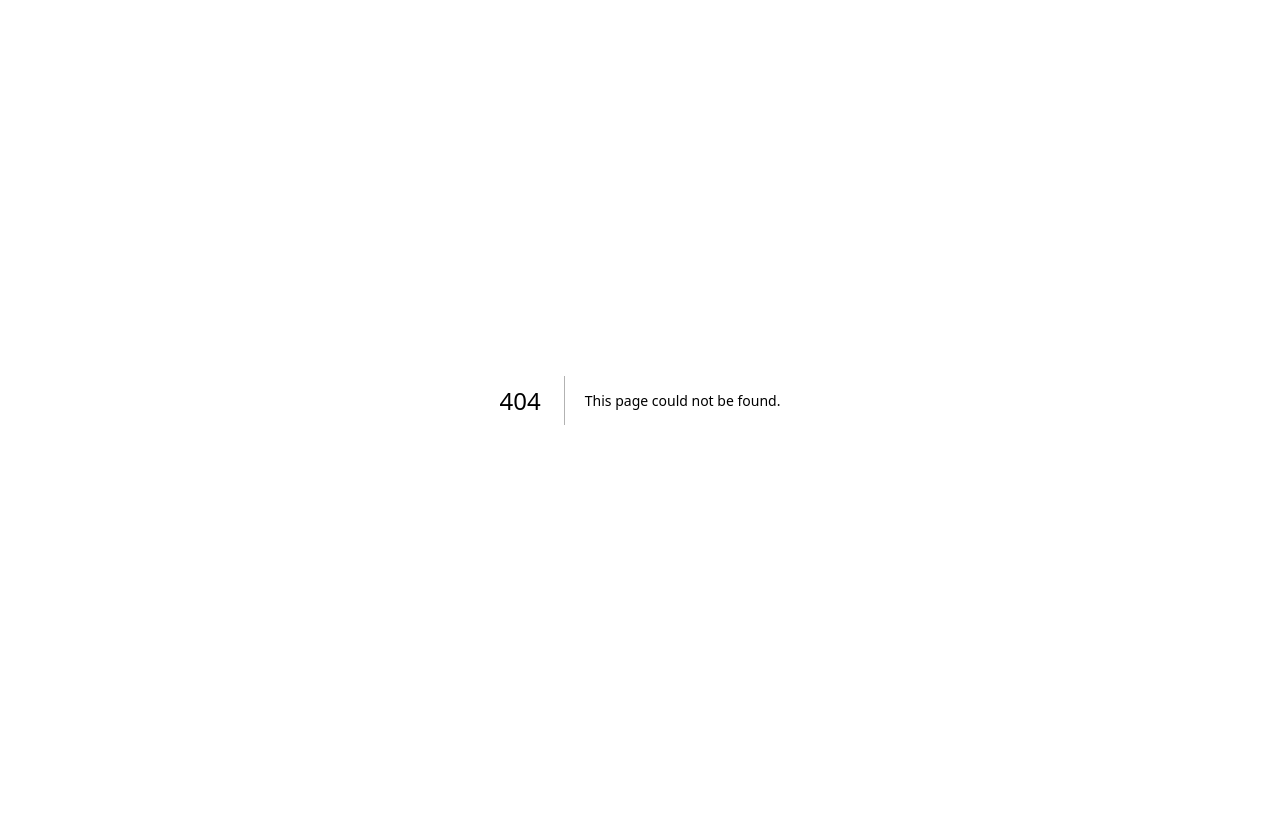
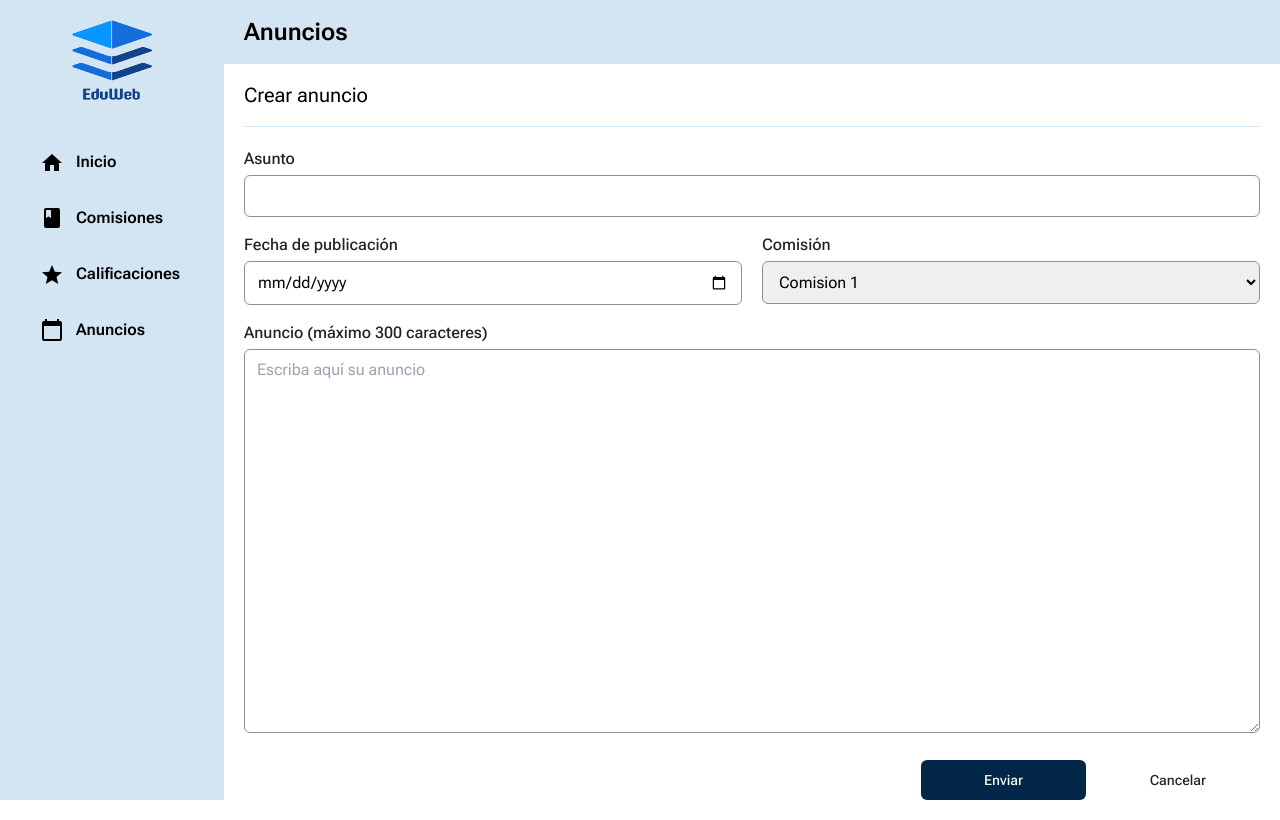
Before and after one commit to No-Country/S7-22-T-NodeReact, a Next.js app in the folder frontend/: page /profs/anuncios in a window 1280 px wide. Before the commit this address had no page. Built offline with nearby package versions, Linux system fonts and the light colour scheme.

Commit message:
added profs views

```diff
--- /dev/null
+++ b/frontend/src/pages/profs/anuncios.jsx
@@ -0,0 +1,74 @@
+import Layout from "@/components/Layout";
+import InputField from "@/components/InputField";
+import Button from "@/components/Button";
+import {CalendarIcon, HomeIcon, StarIcon, SubjectsIcon} from "@/assets/icons-sidebar";
+import { useState } from "react";
+
+const menuItems = [
+    { label: 'Inicio', url: '/profs', icon: <HomeIcon /> },
+    { label: 'Comisiones', url: '/profs/comisiones', icon: <SubjectsIcon /> },
+    { label: 'Calificaciones', url: '/profs/calificaciones', icon: <StarIcon /> },
+    { label: 'Anuncios', url: '/profs/anuncios', icon: <CalendarIcon /> },
+];
+
+const Anuncios = () => {
+    const [formData, setFormData] = useState({
+        subject: '',
+        date: '',
+        commission: '',
+        announcement: '',
+    });
+
+    const handleChange = (e) => {
+        setFormData({
+            ...formData,
+            [e.target.name]: e.target.value
+        })
+
+        console.log(formData)
+    }
+
+    return (
+        <Layout name={'Anuncios'} menuItems={menuItems}>
+            <div className='flex justify-between items-center py-4 border-b border-secondary'>
+                <p className='text-h4'>Crear anuncio</p>
+            </div>
+
+            <form className='mt-5'>
+                <div>
+                    <InputField label='Asunto' name='subject' type='text' onChange={handleChange} />
+                </div>
+                <div className='flex gap-5'>
+                    <div className='w-full'>
+                        <InputField label='Fecha de publicación' name='date' type='date' onChange={handleChange} value={formData.date} />
+                    </div>
+                    <div className='w-full'>
+                        <p className='font-medium text-black mb-1'>Comisión</p>
+                        {/*<InputField label='Comisión' name='commission' type='text' onChange={handleChange} value={formData.commission} />*/}
+                        <select onChange={handleChange} name='commission'
+                                className='border border-border focus:border-primary w-full rounded-md px-3 py-2.5 text-body focus:outline-none'>
+                            <option value='uno'>Comision 1</option>
+                            <option value='dos'>Comision 2</option>
+                            <option value='tres'>Comision 3</option>
+                        </select>
+                    </div>
+                </div>
+                <div>
+                    <p className='font-medium text-black mb-1'>Anuncio (máximo 300 caracteres)</p>
+                    <textarea className='w-full h-96 border border-border focus:border-primary rounded-md px-3 py-2 text-body focus:outline-none'
+                              placeholder='Escriba aquí su anuncio'
+                              name='announcement'
+                              value={formData.announcement}
+                              onChange={handleChange} />
+                </div>
+
+                <div className='flex ml-auto gap-2.5 mt-5 w-4/12'>
+                    <Button text='Enviar' variant='primary' type='submit' visible={true} size={'full'} />
+                    <Button text='Cancelar' variant='normal' type='button' visible={true} size={'full'} />
+                </div>
+            </form>
+        </Layout>
+    )
+}
+
+export default Anuncios;
--- a/frontend/src/pages/profs/calificaciones.jsx
+++ b/frontend/src/pages/profs/calificaciones.jsx
@@ -8,7 +8,7 @@ const menuItems = [
     { label: 'Inicio', url: '/profs', icon: <HomeIcon /> },
     { label: 'Comisiones', url: '/profs/comisiones', icon: <SubjectsIcon /> },
     { label: 'Calificaciones', url: '/profs/calificaciones', icon: <StarIcon /> },
-    { label: 'Crear tarea', url: '/profs/crear-tarea', icon: <CalendarIcon /> },
+    { label: 'Anuncios', url: '/profs/anuncios', icon: <CalendarIcon /> },
 ];
 
 const Calificaciones = ({ commissions }) => {
--- a/frontend/src/pages/profs/comisiones/[id].jsx
+++ b/frontend/src/pages/profs/comisiones/[id].jsx
@@ -8,7 +8,7 @@ const menuItems = [
     { label: 'Inicio', url: '/profs', icon: <HomeIcon /> },
     { label: 'Comisiones', url: '/profs/comisiones', icon: <SubjectsIcon /> },
     { label: 'Calificaciones', url: '/profs/calificaciones', icon: <StarIcon /> },
-    { label: 'Crear tarea', url: '/profs/crear-tarea', icon: <CalendarIcon /> },
+    { label: 'Anuncios', url: '/profs/anuncios', icon: <CalendarIcon /> },
 ];
 
 const Comisiones = ({ singleCommission }) => {
--- a/frontend/src/pages/profs/comisiones/index.jsx
+++ b/frontend/src/pages/profs/comisiones/index.jsx
@@ -5,7 +5,7 @@ const menuItems = [
     { label: 'Inicio', url: '/profs', icon: <HomeIcon /> },
     { label: 'Comisiones', url: '/profs/comisiones', icon: <SubjectsIcon /> },
     { label: 'Calificaciones', url: '/profs/calificaciones', icon: <StarIcon /> },
-    { label: 'Crear tarea', url: '/profs/crear-tarea', icon: <CalendarIcon /> },
+    { label: 'Anuncios', url: '/profs/anuncios', icon: <CalendarIcon /> },
 ];
 
 const Index = () => {
--- a/frontend/src/pages/profs/index.jsx
+++ b/frontend/src/pages/profs/index.jsx
@@ -6,7 +6,7 @@ const menuItems = [
     { label: 'Inicio', url: '/profs', icon: <HomeIcon /> },
     { label: 'Comisiones', url: '/profs/comisiones', icon: <SubjectsIcon /> },
     { label: 'Calificaciones', url: '/profs/calificaciones', icon: <StarIcon /> },
-    { label: 'Crear tarea', url: '/profs/crear-tarea', icon: <CalendarIcon /> },
+    { label: 'Anuncios', url: '/profs/anuncios', icon: <CalendarIcon /> },
 ];
 
 const Index = () => {
```
